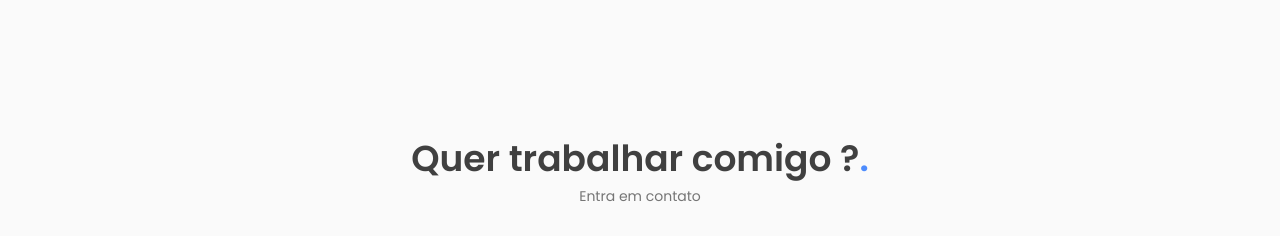
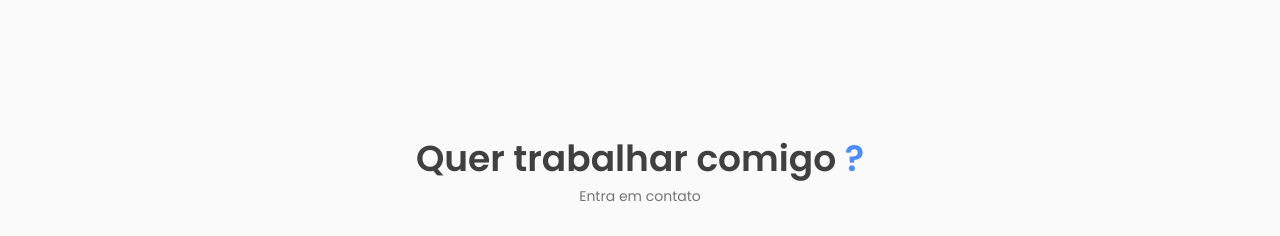
Before and after one commit to vin1i/MeuPortfolio-Vini, a React (Create React App) app: page / in a window 1280 px wide. Shown: the part 2820-3056 px from the top of the page. Built offline with nearby package versions, Linux system fonts and the light colour scheme.

Commit message:
Update Contact.jsx

```diff
--- a/src/components/contact/Contact.jsx
+++ b/src/components/contact/Contact.jsx
@@ -19,7 +19,7 @@ const Contact = () => {
 
     return (
         <section className="contact section" id="contact">
-            <h2 className="section__title">Quer trabalhar comigo ?<span className="dot__contact">.</span></h2>
+            <h2 className="section__title">Quer trabalhar comigo <span className="dot__contact">?</span></h2>
                 <span className="section__subtitle">
                Entra em contato
                  </span>
```
